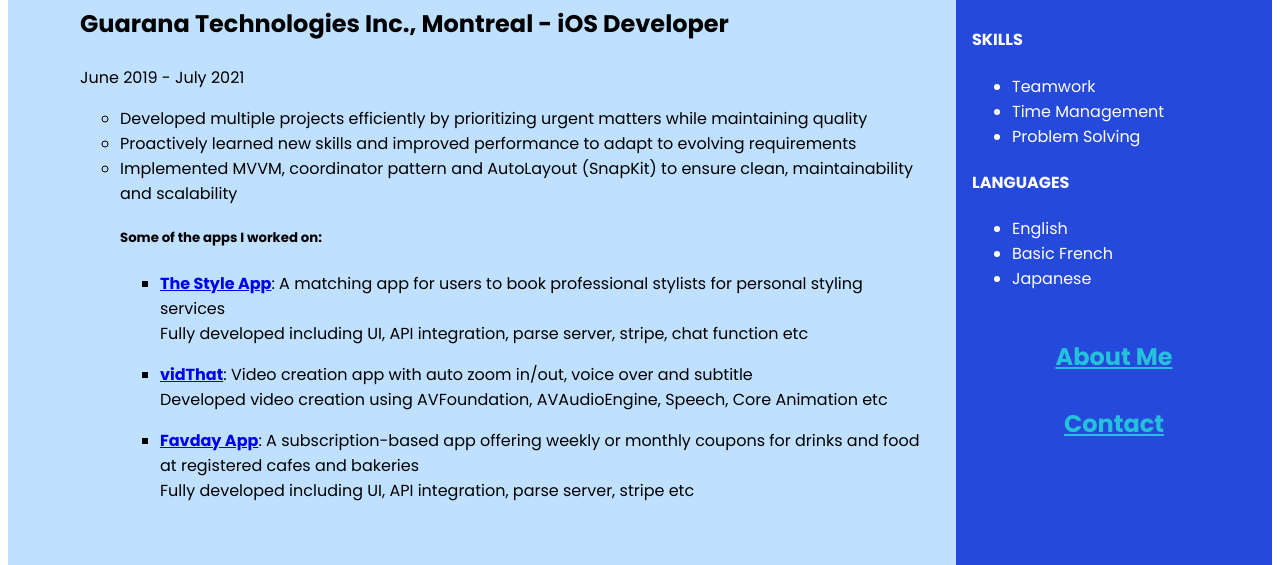
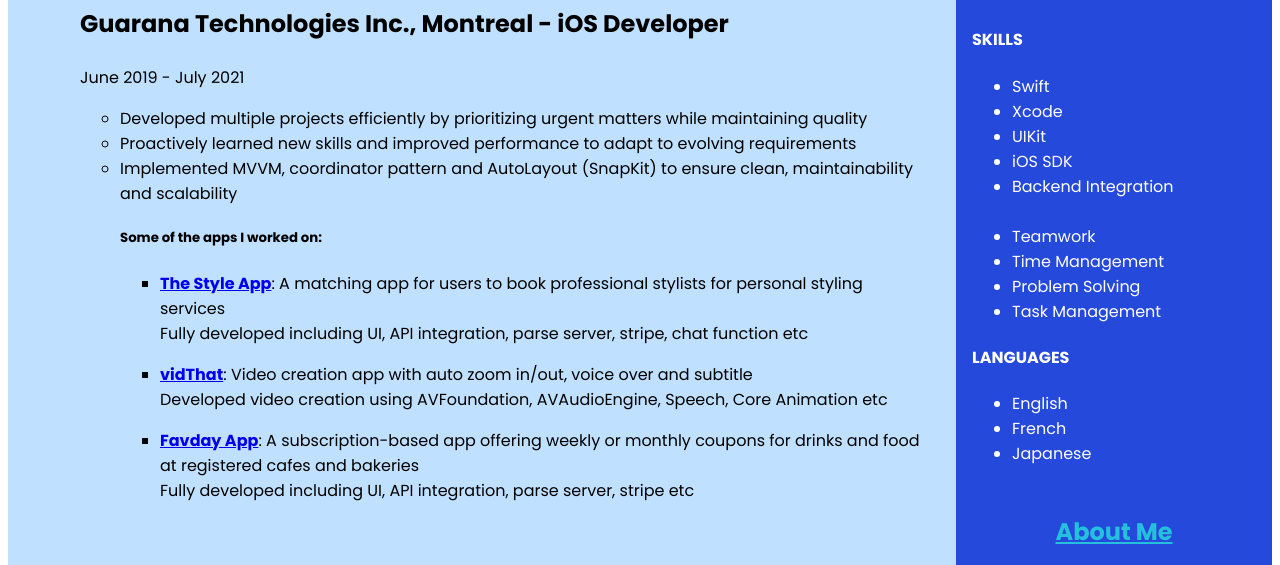
Before and after one commit to KayoNakao/html-resume, a plain HTML site: page index.html in a window 1280 px wide. Shown: the part 382-947 px from the top of the page. Drawn offline with Linux system fonts and the light colour scheme.

Commit message:
Update URL links

```diff
--- a/index.html
+++ b/index.html
@@ -19,20 +19,27 @@
             <div class="profile-content">
                 <h4>SKILLS</h4>
                 <ul>
+                    <li>Swift</li>
+                    <li>Xcode</li>
+                    <li>UIKit</li>
+                    <li>iOS SDK</li>
+                    <li>Backend Integration</li>
+                    <br />
                     <li>Teamwork</li>
                     <li>Time Management</li>
                     <li>Problem Solving</li>
+                    <li>Task Management</li>
                 </ul>
                 <h4>LANGUAGES</h4>
                 <ul>
                     <li>English</li>
-                    <li>Basic French</li>
+                    <li>French</li>
                     <li>Japanese</li>
                 </ul>
             </div>
             <div class="links">
-                <a href="./public/about.html">About Me</a>
-                <a href="./public/contact.html">Contact</a>
+                <a href="https://kayonakao.github.io/aboutMe-html/">About Me</a>
+                <a href="www.linkedin.com/in/kayo-nakao-8bb3b8197">LinkedIn</a>
             </div>
         </div>
     <div class="main">
@@ -52,10 +59,10 @@
 
             <h5>Some of the apps I worked on:</h5>
                 <ul>
-                    <li><p> <a href="https://thestyleapp.ca/">The Style App</a>: A matching app for users to book professional stylists for personal styling services <br />
+                    <li><p> <a href="https://apps.apple.com/ca/app/style-app-personal-stylists/id1501544811">The Style App</a>: A matching app for users to book professional stylists for personal styling services <br />
                         Fully developed including UI, API integration, parse server, stripe, chat function etc <br />
                         </li>
-                    <li><p><a href="https://vidthat.com/">vidThat</a>: Video creation app with auto zoom in/out, voice over and subtitle <br />
+                    <li><p><a href="https://apps.apple.com/us/app/vidthat-new-fast-video-maker/id1573985790">vidThat</a>: Video creation app with auto zoom in/out, voice over and subtitle <br />
                         Developed video creation using AVFoundation, AVAudioEngine, Speech, Core Animation etc <br />
                         </li>
                     <li><p><a href="https://guarana-technologies.com/works/favday">Favday App</a>: A subscription-based app offering weekly or monthly coupons for drinks and food at registered cafes and bakeries <br />
```
